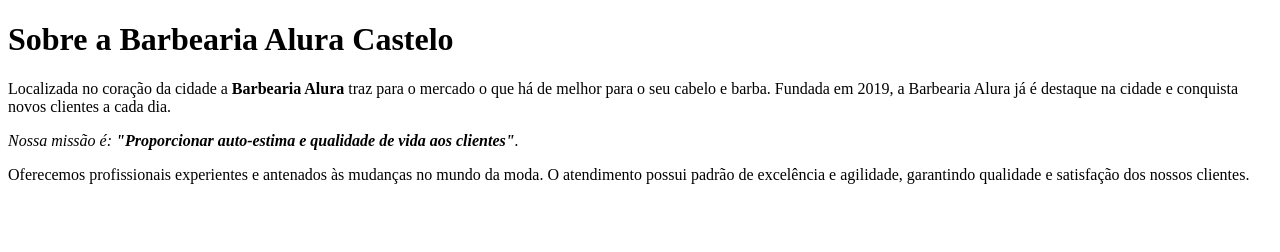
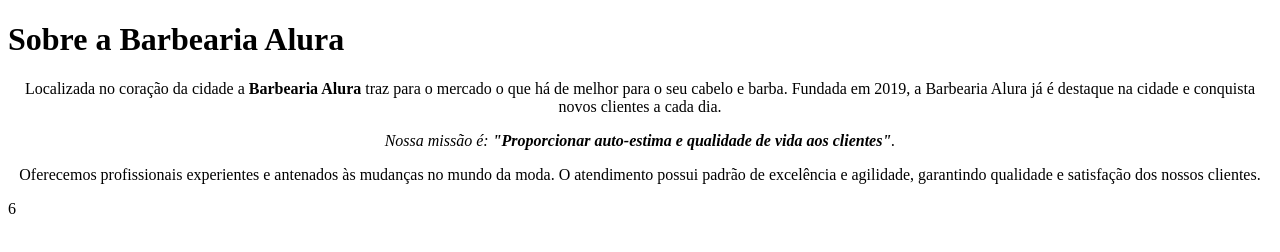
Before and after one commit to brunomaisdivertido/html, a plain HTML site: page index.html in a window 1280 px wide. Drawn offline with Linux system fonts and the light colour scheme.

Commit message:
Add files via upload

```diff
--- a/index.html
+++ b/index.html
@@ -1,12 +1,22 @@
 <!DOCTYPE html>
 <html lang="pt-br">
-	<meta charset="UTF-8">
-	<title>Barbearia Alura</title>
-	<h1>Sobre a Barbearia Alura Castelo</h1>
+<head>
+<meta charset="UTF-8">
+<title>Barbearia Alura</title>
+<style>
+p {
+              text-align: center
+}
+    </style>
+</head>
 
-	<p>Localizada no coração da cidade a <strong>Barbearia Alura</strong> traz para o mercado o que há de melhor para o seu cabelo e barba. Fundada em 2019, a Barbearia Alura já é destaque na cidade e conquista novos clientes a cada dia.</p>
+<body>
+<h1>Sobre a Barbearia Alura</h1>
 
-	<p><em>Nossa missão é: <strong>"Proporcionar auto-estima e qualidade de vida aos clientes"</strong>.</em></p>
+<p>Localizada no coração da cidade a <strong>Barbearia Alura</strong> traz para o mercado o que há de melhor para o seu cabelo e barba. Fundada em 2019, a Barbearia Alura já é destaque na cidade e conquista novos clientes a cada dia.</p>
 
-	<p>Oferecemos profissionais experientes e antenados às mudanças no mundo da moda. O atendimento possui padrão de excelência e agilidade, garantindo qualidade e satisfação dos nossos clientes.</p>
+<p><em>Nossa missão é: <strong>"Proporcionar auto-estima e qualidade de vida aos clientes"</strong>.</em></p>
+
+<p>Oferecemos profissionais experientes e antenados às mudanças no mundo da moda. O atendimento possui padrão de excelência e agilidade, garantindo qualidade e satisfação dos nossos clientes.</p>
+</body>6
 </html>
```
